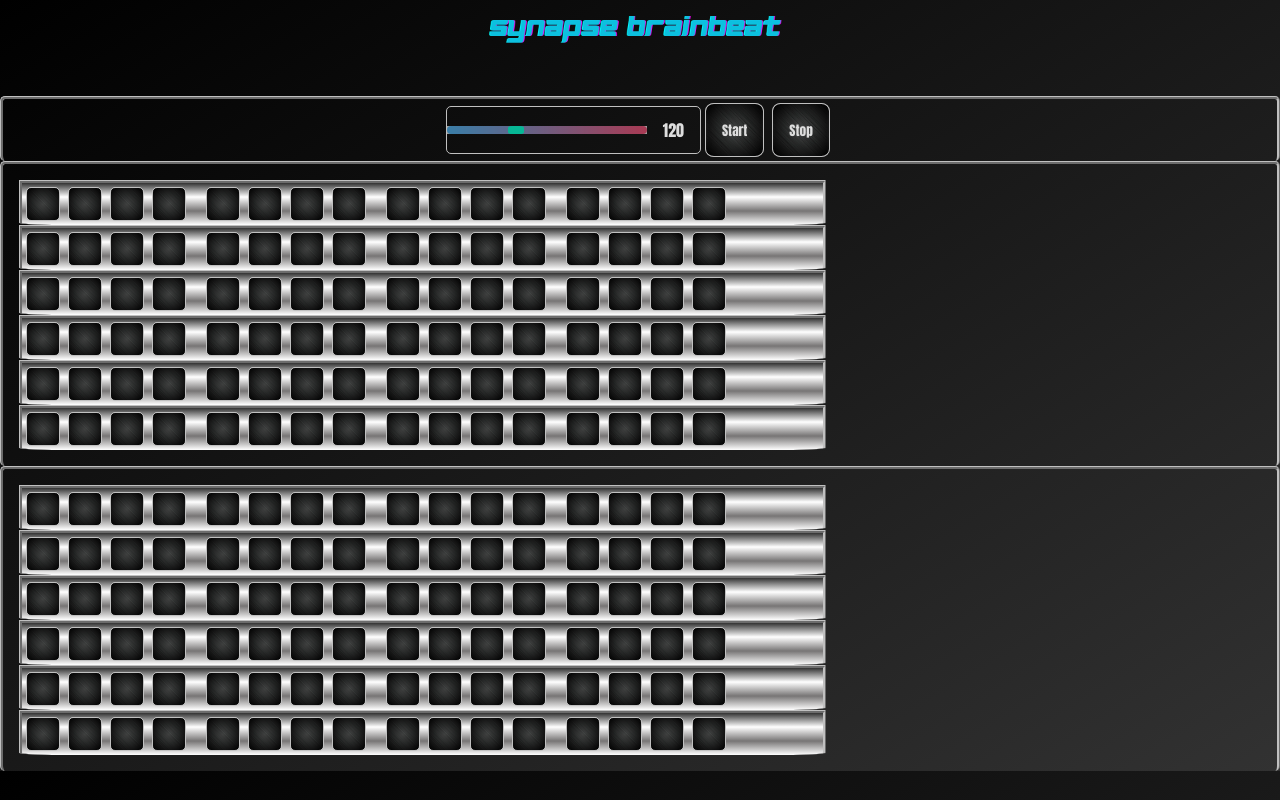
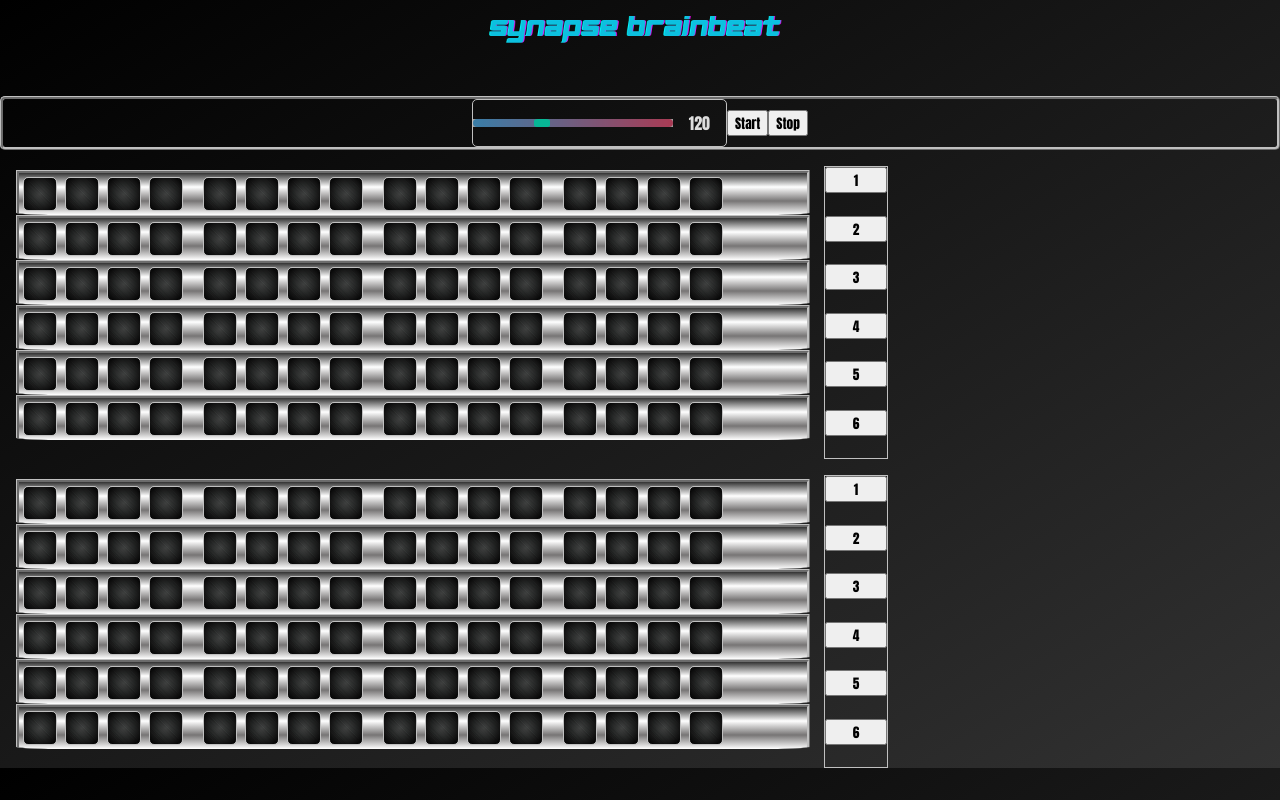
Before and after one commit to LandoMeowrissian/synapse-brainbeat, a React (Create React App) app: page / in a window 1280 px wide. Built offline with nearby package versions, Linux system fonts and the light colour scheme.

Commit message:
RowSelect buttons painstakingly placed

```diff
--- a/src/App.js
+++ b/src/App.js
@@ -1,11 +1,13 @@
 import "./App.scss";
 import Sequencer from "./components/Sequencer/Sequencer";
+// import EffectsPanel from "./components/Effects/EffectsPanel";
 import Header from "./components/Header/Header";
 function App( ) {
 
 
   return (
     <>
+      {/* <EffectsPanel /> */}
       <Header/>
       <Sequencer/>
     </>
--- a/src/App.scss
+++ b/src/App.scss
@@ -7,7 +7,7 @@
 
 body {
   background: linear-gradient(to bottom right, #000000, #323232);
-
+  min-width: 701px;
 }
 
 .App {
--- a/src/components/Sequencer/Grid.scss
+++ b/src/components/Sequencer/Grid.scss
@@ -3,42 +3,43 @@
 $border-style: 1mm ridge silver;
 
 .sequencer {
-  &-controls,
-  &-grid {
+  &-controls {
+    border-top: $border-style;
+    border-bottom: $border-style;
+    border-right: $border-style;
+    border-left: $border-style;
+  }
+  &-synth,
+  &-drums {
+    display: flex;
+    width: 100vw;
+  }
+  &-grid,
+  &-controls {
     display: flex;
     align-items: center;
     justify-content: center;
     border-radius: 5px;
-    border-top: $border-style;
-    border-right: $border-style;
-    border-left: $border-style;
   }
   &-grid {
     perspective: 800px;
     flex-direction: column;
     align-items: flex-start;
     padding: 1rem;
+    width: 80vw;
   }
 }
+
+
+
 #row {
-  width: 65%;
+  width: 80%;
   perspective: 600px;
   border-bottom-right-radius: 5%;
   border-bottom-left-radius: 5%;
   border-top: $border-style;
   border-right: $border-style;
   border-left: $border-style;
-  background: linear-gradient(to bottom, #323232, #ffffff, #777575, #ffffff);
-}
-
-#row {
-  width: 65%;
-  perspective: 600px;
-  border-bottom-right-radius: 5%;
-  border-bottom-left-radius: 5%;
-  border-top: 1mm ridge silver;
-  border-right: 1mm ridge silver;
-  border-left: 1mm ridge silver;
   background: linear-gradient(to bottom, #323232, #ffffff, #777575, #ffffff);
 }
 
@@ -96,6 +97,7 @@ $border-style: 1mm ridge silver;
   &.step-1-15.note-is-active,
   &.step-1-16.note-is-active {
     background: linear-gradient(to bottom right, #5dd478, #323232);
+    box-shadow: 2px 2px 5px #5dd478, -2px -2px 5px #5dd478;
   }
   &.step-2-0.note-is-active,
   &.step-2-1.note-is-active,
@@ -115,6 +117,7 @@ $border-style: 1mm ridge silver;
   &.step-2-15.note-is-active,
   &.step-2-16.note-is-active {
     background: linear-gradient(to bottom right, #ff57ab, #323232);
+    box-shadow: 2px 2px 5px #ff57ab, -2px -2px 5px #ff57ab;
   }
   &.step-3-0.note-is-active,
   &.step-3-1.note-is-active,
@@ -134,6 +137,7 @@ $border-style: 1mm ridge silver;
   &.step-3-15.note-is-active,
   &.step-3-16.note-is-active {
     background: linear-gradient(to bottom right, #ff00ff, #323232);
+    box-shadow: 2px 2px 5px #ff00ff, -2px -2px 5px #ff00ff;
   }
   &.step-4-0.note-is-active,
   &.step-4-1.note-is-active,
@@ -153,6 +157,7 @@ $border-style: 1mm ridge silver;
   &.step-4-15.note-is-active,
   &.step-4-16.note-is-active {
     background: linear-gradient(to bottom right, #ea4d71, #323232);
+    box-shadow: 2px 2px 5px #ea4d71, -2px -2px 5px #ea4d71;
   }
   &.step-5-0.note-is-active,
   &.step-5-1.note-is-active,
@@ -172,9 +177,10 @@ $border-style: 1mm ridge silver;
   &.step-5-15.note-is-active,
   &.step-5-16.note-is-active {
     background: linear-gradient(to bottom right, #4daeea, #323232);
+    box-shadow: 2px 2px 5px #4daeea, -2px -2px 5px #4daeea;
   }
 }
 
-button {
-  @include button-square;
-}
+// button {
+//   @include button-square;
+// }
--- /dev/null
+++ b/src/components/Sequencer/RowSelect.scss
@@ -0,0 +1,15 @@
+@import "../../styles/mixins";
+
+.row-select {
+  @include flex-col;
+  width: 5%;
+  border: 1px solid silver;
+  position: relative;
+  right: 200px;
+  margin-top: 1rem;
+  &__button {
+
+   margin-bottom: 22.5px;
+
+  }
+}
--- a/src/components/Sequencer/Sequencer.js
+++ b/src/components/Sequencer/Sequencer.js
@@ -4,6 +4,7 @@ import Drums from "../Drums/Drums";
 import BPMSlider from "./BPMSlider";
 import GridDisplay from "./GridDisplay";
 import DrumGridDisplay from "./DrumGridDisplay";
+import  "./RowSelect.scss";
 import "./Grid.scss";
 
 const Sequencer = () => {
@@ -16,6 +17,12 @@ const Sequencer = () => {
   const [started, setStarted] = useState(false);
   const [beat, setBeat] = useState(0);
   const beatRef = useRef(beat);
+
+  // const [effects, setEffects] = useState([
+  //   { name: 'phaser', isOn: false, assignedRow: null },
+  //   { name: 'delay', isOn: false, assignedRow: null },
+  //   //  more effects as needed
+  // ]);
 
   const synthRef = useRef(
     new Tone.Synth({
@@ -154,6 +161,40 @@ const Sequencer = () => {
     setPlaying(false);
   };
 
+  const SynthRowSelect = ({ onSelectRow }) => {
+    return (
+      <div className="row-select">
+        {notes.map((note, index) => (
+          <button
+            className="row-select__button"
+            id={index + 1}
+            key={index} onClick={() => onSelectRow(index)}>
+            {index + 1}
+          </button>
+        ))}
+      </div>
+    );
+  };
+  const DrumRowSelect = ({ onSelectRow }) => {
+    return (
+      <div className="row-select">
+        {notes.map((note, index) => (
+          <button
+            className="row-select__button"
+            id={index + 6}
+            key={index} onClick={() => onSelectRow(index)}>
+             {index + 1}
+          </button>
+        ))}
+      </div>
+    );
+  };
+
+  const handleRowSelection = (rowIndex) => {
+    console.log("Selected row:", rowIndex);
+    // Implement row selection logic here...
+  };
+
   return (
     <div className="sequencer">
       <div className="sequencer-controls">
@@ -166,26 +207,28 @@ const Sequencer = () => {
         </button>
       </div>
 
+      <div className="sequencer-synth">
         <GridDisplay
           grid={grid}
           onNoteClick={(rowIndex, noteIndex) =>
             handleNoteClick("synth", rowIndex, noteIndex)
           }
         />
+        <SynthRowSelect onSelectRow={handleRowSelection} />
+      </div>
+      <div className="sequencer-drums">
         <DrumGridDisplay
           drumGrid={drumGrid}
           onNoteClick={(rowIndex, noteIndex) =>
             handleNoteClick("drum", rowIndex, noteIndex)
           }
         />
+        <DrumRowSelect onSelectRow={handleRowSelection} />
+
+
+      </div>
     </div>
   );
 };
 
 export default Sequencer;
-
-// if (playing) {
-//   Tone.Transport.stop();
-// } else {
-//   Tone.Transport.start();
-// }
--- a/src/styles/mixins.scss
+++ b/src/styles/mixins.scss
@@ -11,6 +11,7 @@
   margin: .25rem;
   position: relative;
   transition: all 0.3s ease;
+  text-align:center;
 }
 
 @mixin note-gradient($start-color) {
```
Also changed, not shown: src/components/Effects/Effects.js (added, +14 -0 lines), src/components/Effects/EffectsPanel.js (added, +19 -0 lines). Lines whose indentation alone changed are shown as unchanged.
